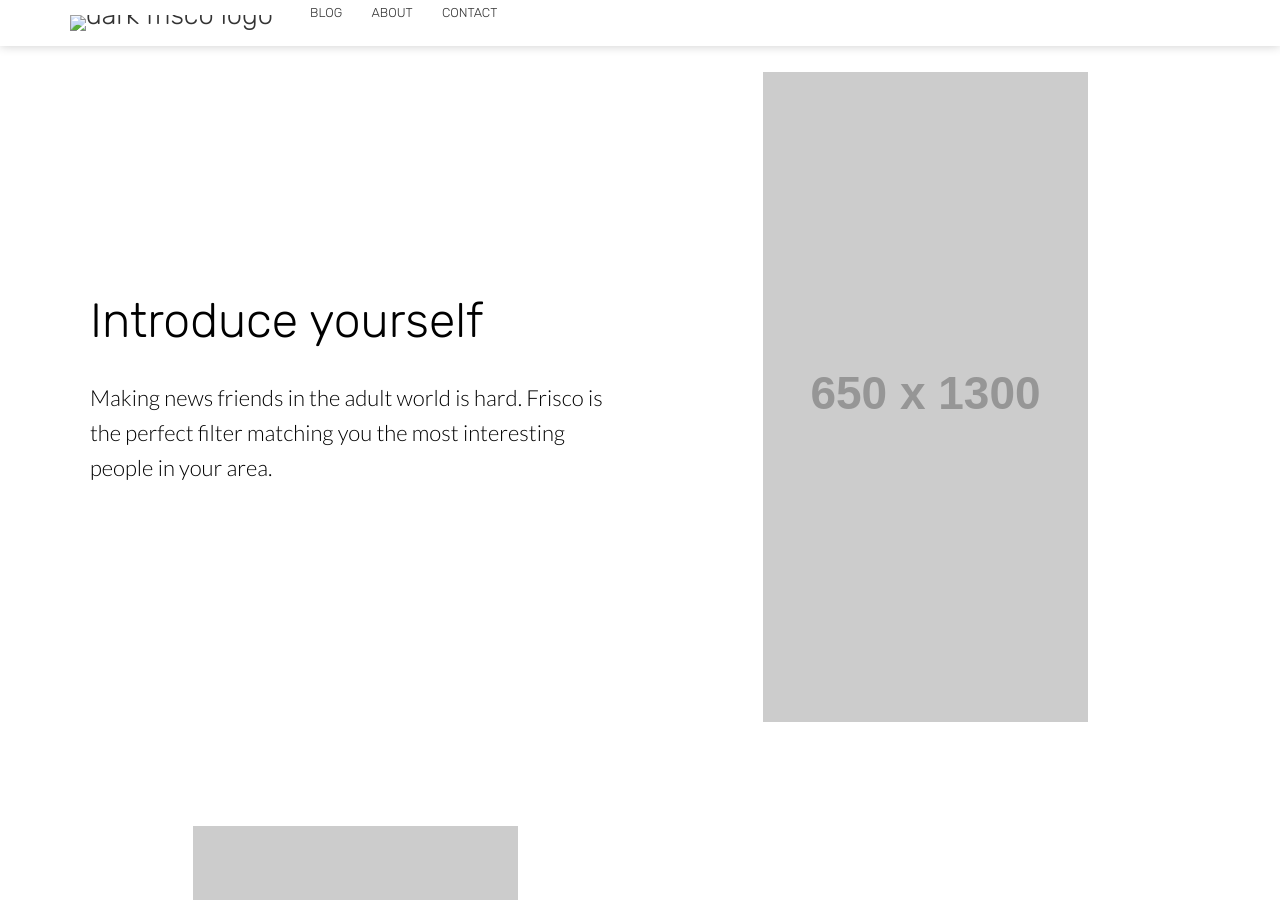
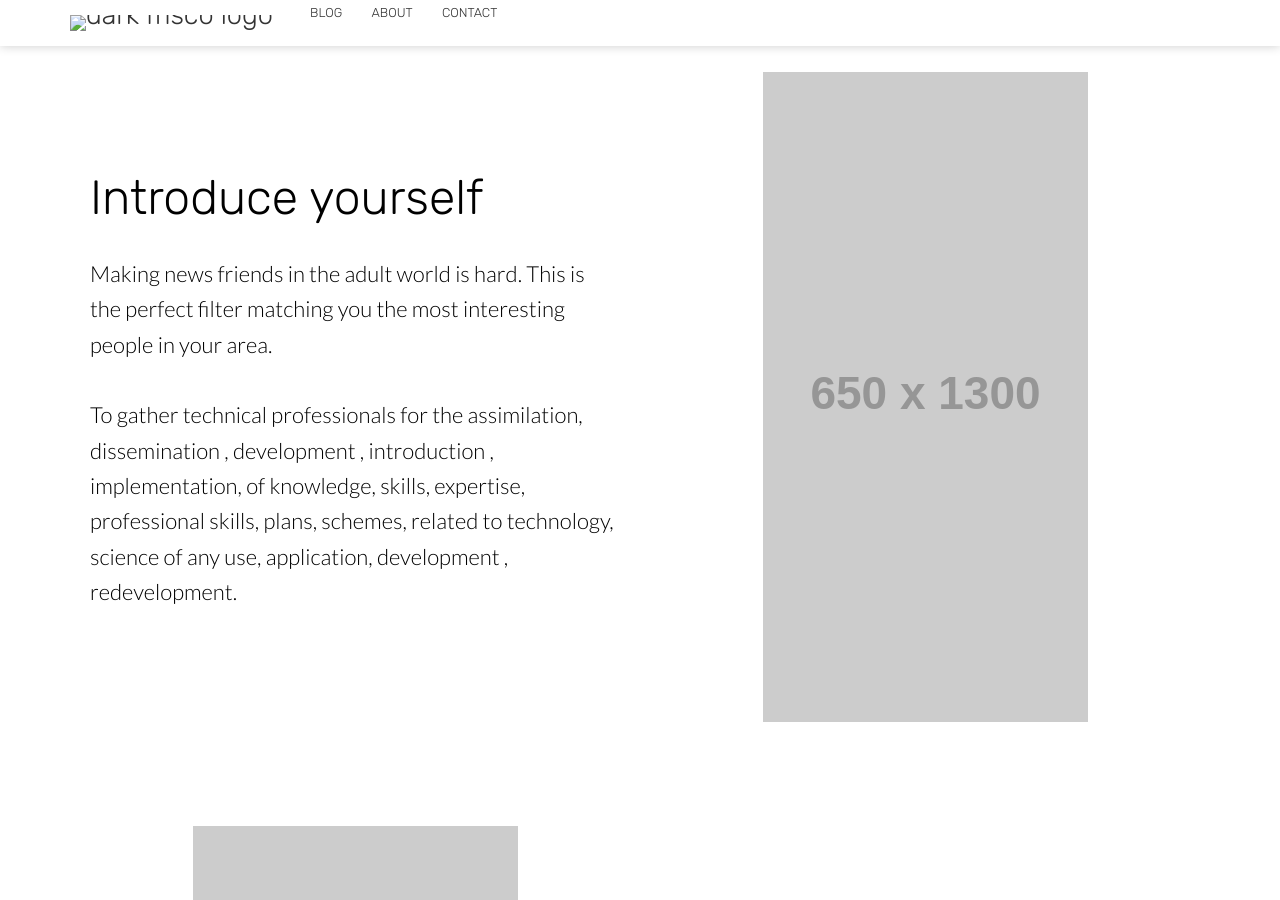
Before and after one commit to pcer-forum-eng/PCER-Social-Forum, a Jekyll site: the page built from index.html, in a window 1280 px wide and 900 px high, scrolled down 928 px. Built offline with Jekyll 4.4.1, drawn with Linux system fonts in a browser that asks for light colours; nearby versions of some CDN libraries; some of the changed text lies outside the part shown.

Commit message:
Updated 'index.html' via CloudCannon

```diff
--- a/index.html
+++ b/index.html
@@ -28,7 +28,7 @@
 					Introduce yourself
 				</h2>
 				<p class="editable">
-					Making news friends in the adult world is hard. Frisco is the perfect filter matching you the most interesting people in your area.
+					Making news friends in the adult world is hard. This is the perfect filter matching you the most interesting people in your area.<br /><br />To gather technical professionals for the assimilation, dissemination , development , introduction , implementation, of knowledge, skills, expertise, professional skills, plans, schemes, related to technology, science of any use, application, development , redevelopment.
 				</p>
 			</div>
 			<div class="image">
@@ -44,7 +44,7 @@
 					Pick your interests
 				</h2>
 				<p class="editable">
-					The more you tell Frisco the better it gets to know you. Frisco matches you with people who share similar interests with you.
+					The more you tell , This Forum is better it gets to know you and matches you with people who share similar interests with you.<br /><br />The forum would Endeavor to improve, develop, add, create, new civic amenities, utilities, facilities, programs, schemes in all areas required today tomorrow and in the envisioned future for At least 50 years of global evolving standard by contributing, ideas, plans, schemes, information , technology, etc constantly &amp; continuously
 				</p>
 			</div>
 			<div class="image">
@@ -57,10 +57,10 @@
 		<div class="container flex">
 			<div class="text">
 				<h2 class="editable">
-					Swipe and go
+					Result Oriented Collaboration
 				</h2>
 				<p class="editable">
-					Frisco shows you cards with people who might be a good match for friendship. Swipe left to move to the next card or right to start talking.
+					<br />Result oriented, practical approach to solve citizen&rsquo;s problem<br /><br />Collaborate with other departments like Gardening, social forestry for tree plantation which are more oxygen exhaling, strong rooted trees.<br /><br />Create innovative models for water distribution.
 				</p>
 			</div>
 			<div class="image">
```
